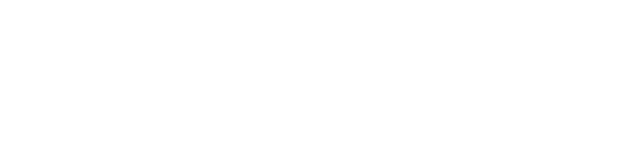
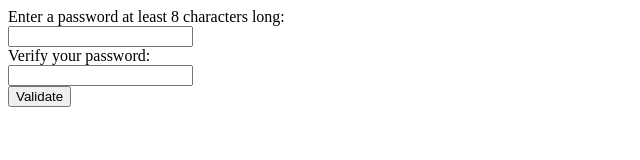
Before and after one commit to twalenczyk/eecs448-lab03, a plain HTML site: page password_validator/index.html in a window 1280 px wide. Shown: the whole page, without its empty margins (0-640 px from the left). Drawn offline with Linux system fonts and the light colour scheme.

Commit message:
Added basic fields and submit, no actual validation yet

```diff
--- a/password_validator/index.html
+++ b/password_validator/index.html
@@ -8,6 +8,14 @@
 	</head>
 
 	<body>
-
+        <form>
+            Enter a password at least 8 characters long:</br>
+            <input type="text" name="password" />
+            </br>
+            Verify your password:</br>
+            <input type="text" name="verify" />
+            </br>
+            <input type="submit" value="Validate" />
+        </form>
 	</body>
 </html>
```
